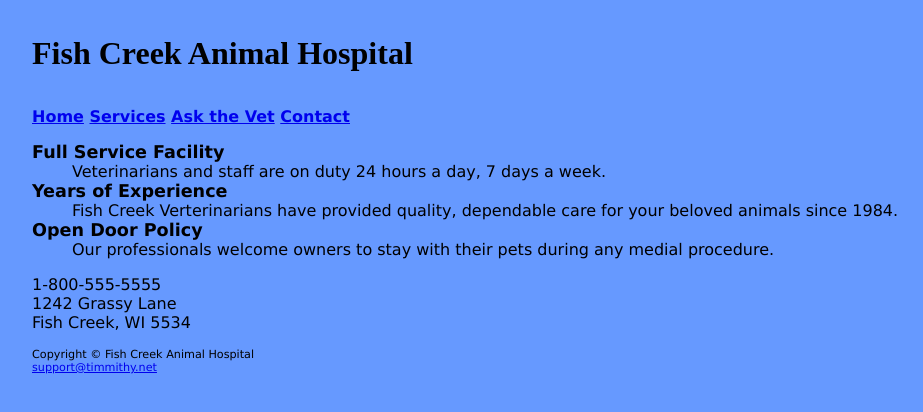
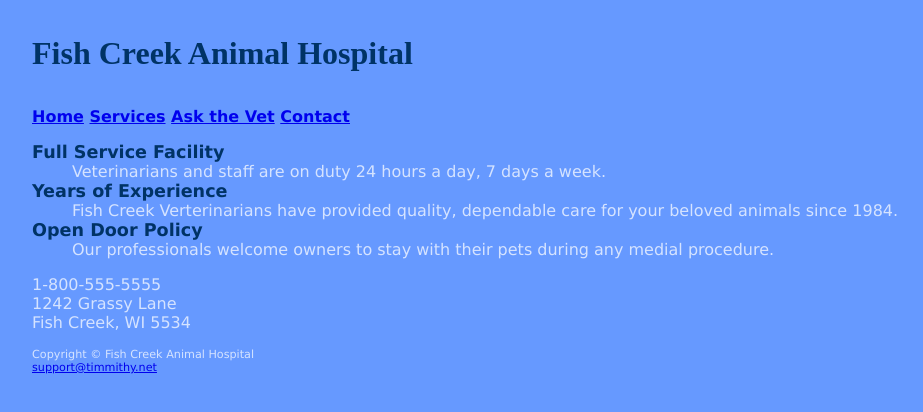
Before and after one commit to Gamecrazy85/FishCreek, a plain HTML site: page index.html in a window 1280 px wide. Shown: the whole page, without its empty margins (96-1019 px from the left). Drawn offline with Linux system fonts and the light colour scheme.

Commit message:
Chapter 3: Fixed CSS text color

```diff
--- a/fishcreek.css
+++ b/fishcreek.css
@@ -2,7 +2,7 @@
 /* CSS Document */
 body {
 	background-color: #6699FF;
-	text-color: #D5E3FF;
+	color: #D5E3FF;
 	font-family: Verdana, Arial, sans-serif;
 	width: 80%;
 	margin-right: auto;
@@ -10,7 +10,7 @@ body {
 }
 header {
 	background-color: #6699FF;
-	text-color: #003366;
+	color: #003366;
 	font-family: serif;
 }
 h1 {
@@ -22,7 +22,7 @@ nav {
 .category {
 	font-weight: bold;
 	background-color: #6699FF;
-	text-color: #003366;
+	color: #003366;
 	font-size: 1.1em;
 }
 footer {
```
